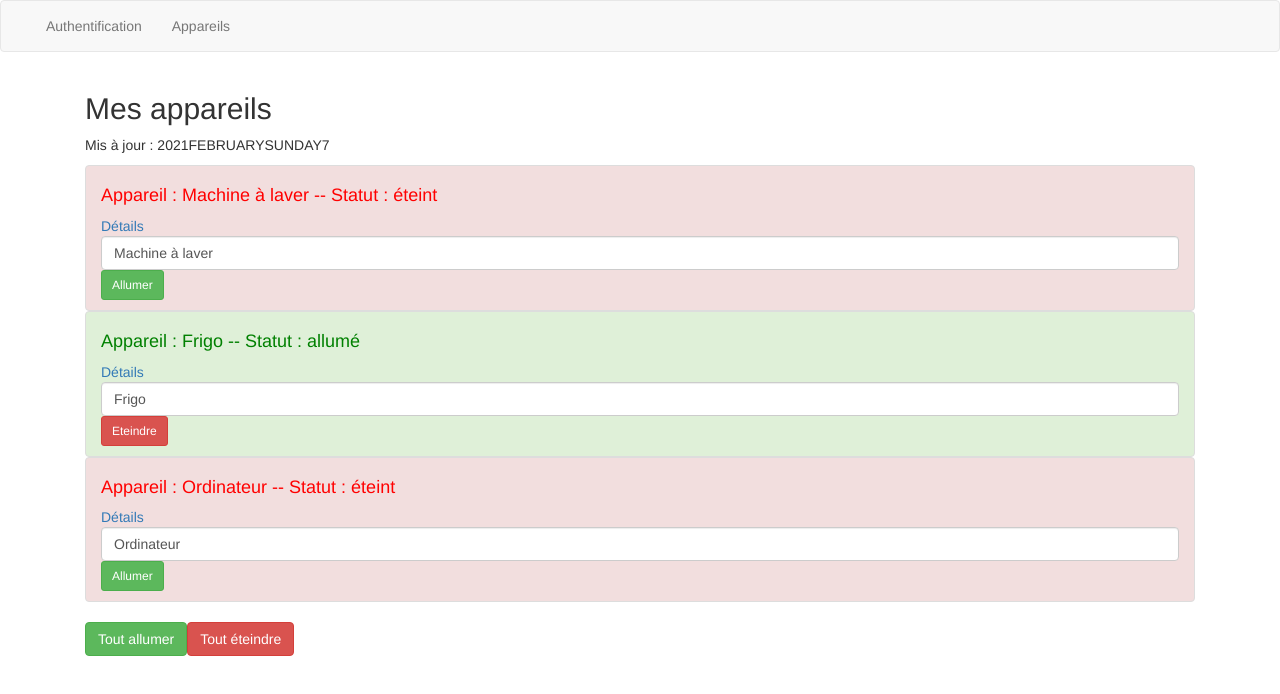
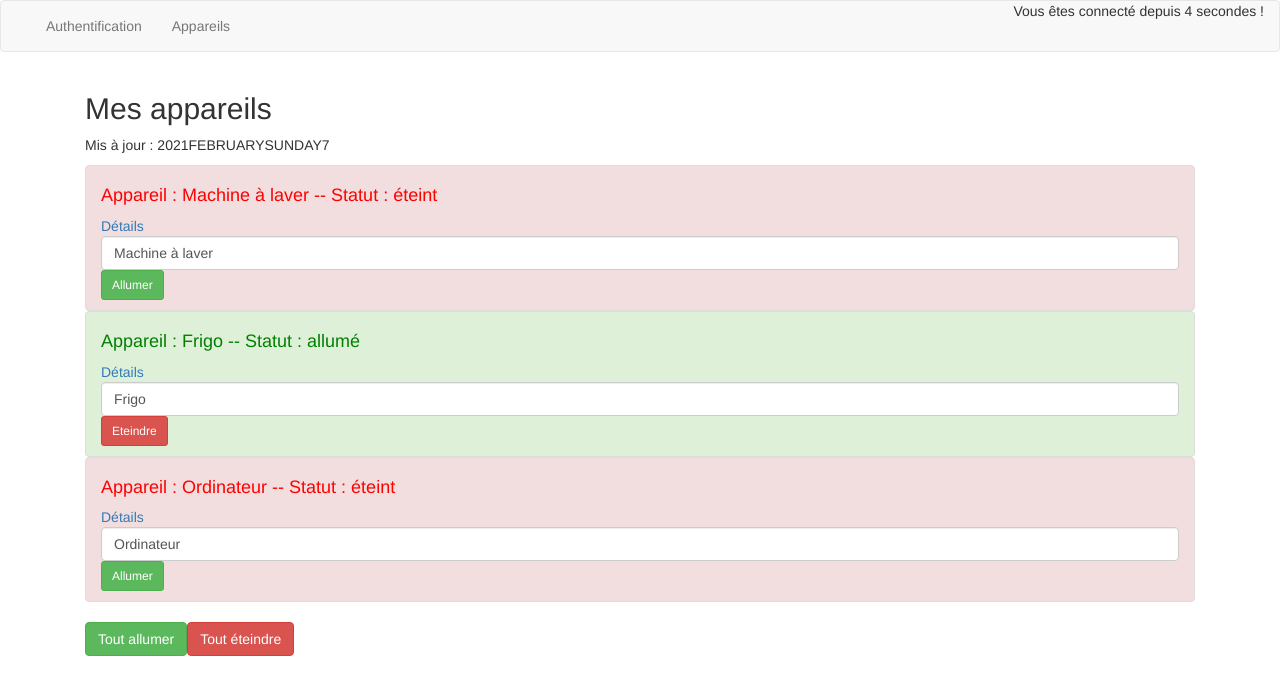
Before and after one commit to billfres/Apprentissage-Angular, an Angular app: page / in a window 1280 px wide. Shown: the top 694 px of the page. Built offline with nearby package versions, Linux system fonts and the light colour scheme.

Commit message:
Ajout d'un observable de type counter

```diff
--- a/src/app/app.component.html
+++ b/src/app/app.component.html
@@ -5,6 +5,9 @@
                 <li routerLinkActive="active"><a routerLink="auth">Authentification</a></li>
                 <li routerLinkActive="active"><a routerLink="appareils">Appareils</a></li>
             </ul>
+            <div class="navbar-right">
+                <p>Vous êtes connecté depuis {{ secondes }} secondes !</p>
+            </div>
         </div>
     </div>
 </nav>
--- a/src/app/app.component.ts
+++ b/src/app/app.component.ts
@@ -1,11 +1,33 @@
+import { Observable } from 'rxjs/Observable';
+import { Component, OnInit } from '@angular/core';
 import { AppareilService } from './services/appareil.service';
-import { Component } from '@angular/core';
+import'rxjs/Rx';
+import 'rxjs/add/observable/interval';
 
 @Component({
   selector: 'app-root',
   templateUrl: './app.component.html',
   styleUrls: ['./app.component.scss']
 })
+
 export class AppComponent {
+
+  secondes: number;
+
   constructor(){}
+
+  ngOnInit(){
+    const counter = Observable.interval(1000);
+    counter.subscribe(
+      (value) => {
+        this.secondes = value;
+      },
+      (error: any) => {
+        console.log('Uh-oh, an error  has occurred! : ' + error);
+      },
+      () => {
+        console.log('Observable complete!');
+      }
+    );
+  }
 }
--- a/src/app/appareil/appareil.component.ts
+++ b/src/app/appareil/appareil.component.ts
@@ -23,7 +23,7 @@
   }
 
   getColor() {
-    if(this.appareilStatus === 'allumé') {
+   if(this.appareilStatus === 'allumé') {
       return 'green';
     } else if(this.appareilStatus === 'éteint') {
       return 'red';
```
